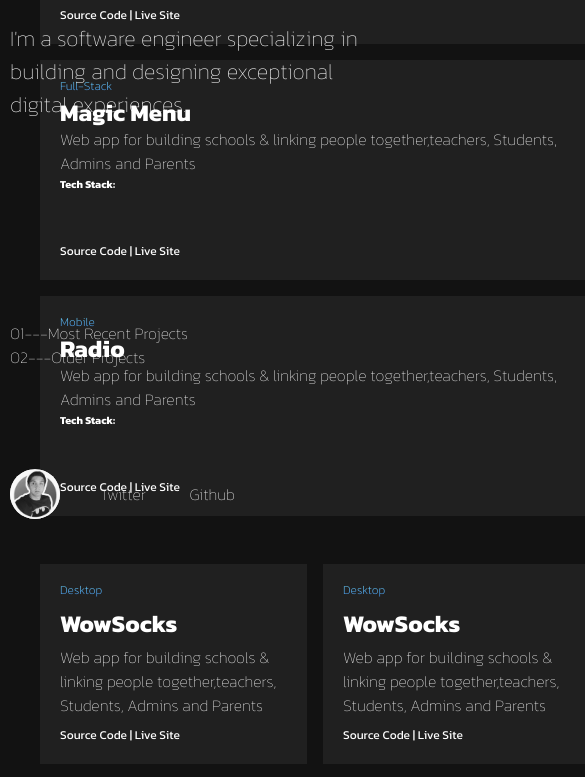
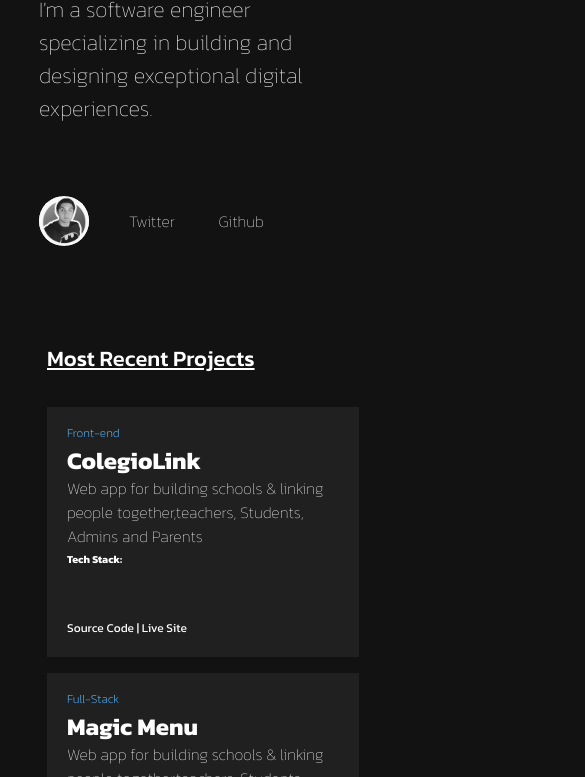
Before and after one commit to CalilDrissi/gatsby-calil-tech, a Gatsby site: page / in a window 390 px wide. Shown: the part 246-1023 px from the top of the page, 585 px wide, since content can reach past the window. Built offline with nearby package versions, Linux system fonts and the light colour scheme; Gatsby itself is replaced by a stand-in of ours; some icons are missing.

Commit message:
responsiveness  added

```diff
--- a/package.json
+++ b/package.json
@@ -22,6 +22,7 @@
     "react": "^17.0.1",
     "react-devicons": "^2.14.0",
     "react-dom": "^17.0.1",
+    "react-tooltip": "^4.2.21",
     "styled-components": "^5.3.5"
   }
 }
--- a/src/components/Card.js
+++ b/src/components/Card.js
@@ -4,7 +4,7 @@ import { GithubOriginalIcon,  GatsbyPlainIcon, WebpackPlainIcon} from "react-dev
 
 const Box = styled.div`
 
-    width: 550px ;
+    width: 100% ;
     height:  220px  ;
     padding: 20px ;
     background: #202020;
@@ -19,7 +19,9 @@ const Box = styled.div`
       transform:  scale(1.1, 1.1);
     }
 
-}
+    @media (max-width: 990px) {
+      height: 250px ;
+    }
 
 `
 const Heading5 = styled.h5`
@@ -71,8 +73,8 @@ transition:.2s ease-in-out opacity, .2s ease-in-out transform;
   opacity:0;
   padding: auto;
   position:absolute;
-  bottom: 30px;
-  left:-40px;
+  bottom: 40px;
+  left:40px;
   width: 210px;
   height:150px;
   overflow-x:hidden;
@@ -107,21 +109,21 @@ export const Card = ({type, title}) => {
          <Check>
 
             <Linky>Source Code</Linky>
-            <FrameDiv>
+            {/* <FrameDiv>
                    <iframe
 
                    src="https://calil.tech"
 height="2000px" width="1000px" ></iframe>
             </FrameDiv>
-
+        */}
             <span> | </span>
             <Linky> Live Site</Linky>
-            <FrameDiv>
+            {/* <FrameDiv>
                    <iframe
 
                    src="https://braydoncoyer.dev/"
 height="2000px" width="1000px" ></iframe>
-            </FrameDiv>
+            </FrameDiv> */}
          </Check>
     </Box>
       </>
--- a/src/components/CardSquare.js
+++ b/src/components/CardSquare.js
@@ -3,6 +3,7 @@ import styled from 'styled-components'
 import { GithubOriginalIcon,  GatsbyPlainIcon, WebpackPlainIcon} from "react-devicons";
 
 const Box = styled.div`
+    width: 100% ;
     height:  200px  ;
     padding: 20px ;
 
--- a/src/components/Catalog.js
+++ b/src/components/Catalog.js
@@ -4,12 +4,25 @@ import { Card } from './Card';
 import {CardSquare} from './CardSquare'
 
 const Container = styled.div`
-  max-width: 550px;
-  max-height: 100vh;
+   width:  clamp(30vw,45vw, 550px);
   grid-column-start: 2;
   grid-column-end:3 ;
+  padding-right: 10px ;
+ margin-left: .5rem;
 
- margin-left: .5rem;
+ @media (max-width: 990px) {
+  grid-row-start: 2;
+  width: 100% ;
+  grid-column-start: 1;
+  grid-column-end:2 ;
+  padding: 0 10%;
+}
+
+@media (max-width: 490px) {
+    grid-row-start: 2 ;
+
+
+}
 
 `
 
@@ -20,12 +33,19 @@ justify-items: stretch ;
 grid-gap: 1rem ;
 margin-top: 3rem ;
 margin-bottom: 20px ;
+
+@media (max-width: 580px) {
+    grid-template-columns: 1fr ;
+
+
+}
 &:hover > div:not(:hover){
   opacity: 0.5;
 }
 `
 
 const BoxRec = styled.div`
+width: 100% ;
  display: flex ;
   gap: 16px;
   flex-direction: column;
@@ -33,12 +53,24 @@ const BoxRec = styled.div`
   opacity: 0.5;
 }
 `
+const HeadingCat = styled.h2`
+      font-size: 22px ;
+      text-decoration: underline;
+      font-weight: 500 ;
+      margin: 2rem  0;
+      display: none ;
+
+      @media (max-width: 990px){
+        display: block ;
+      }
+`
 
 export const Catalog = () => {
   return (
     <>
     <Container>
 
+        <HeadingCat>Most Recent Projects</HeadingCat>
           <BoxRec>
 
 
@@ -46,7 +78,7 @@ export const Catalog = () => {
             <Card  type="Full-Stack" title="Magic Menu"/>
             <Card  type="Mobile" title="Radio"/>
             </BoxRec>
-
+            <HeadingCat> Older Projects </HeadingCat>
             <BoxSquare>
 
             <CardSquare type="Desktop" title="WowSocks"/>
--- a/src/components/Hero.js
+++ b/src/components/Hero.js
@@ -1,12 +1,34 @@
 import React from 'react';
 import styled from 'styled-components';
+import ReactTooltip from 'react-tooltip';
 import { GithubOriginalIcon,  TwitterOriginalIcon} from "react-devicons";
 
 const Container = styled.div`
-      max-width: 550px;
-       height: 100vh;
+      width:  clamp(30vw,550px, 550px);
        position: fixed;
-       padding-left: 10px ;
+       padding-left: 22px ;
+      height: 80vh;
+      display: flex ;
+      flex-direction: column ;
+      justify-content: space-between ;
+       @media (max-width: 990px) {
+            position: relative;
+            width: 100% ;
+            padding: 0 10%;
+            height: 40vh ;
+            & nav {
+                  display: none ;
+            }
+
+            @media (max-width: 490px) {
+            position: relative;
+            width: 100% ;
+            padding: 0 10%;
+            height: 50vh ;
+            & nav {
+                  display: none ;
+            }
+}
 
 `
 
@@ -14,8 +36,8 @@ const Heading = styled.h1`
     font-size: 70px;
     font-weight: 900;
     line-height: 1.05 ;
-    &:hover {
-
+    @media (max-width: 500px) {
+          font-size: 50px ;
     }
 `
 
@@ -23,7 +45,6 @@ const  Part1 = styled.div`
 display: block ;
 font-size: 32px ;
 font-weight: 200 ;
-margin-bottom: 40px;
 line-height: 1.05 ;
 `
 
@@ -31,7 +52,7 @@ const  Part2 = styled.div`
 display: block ;
 font-size: 22px ;
 font-weight: 100 ;
-margin-bottom: 100px;
+padding-top: 32px ;
 `
 
 const Heading6 = styled.h6`
@@ -40,9 +61,7 @@ const Heading6 = styled.h6`
       font-size: 16px ;
 `
 
-const Tabs = styled.div`
-margin-top: 200px ;
-      margin-bottom: 100px;
+const Tabs = styled.nav`
       cursor: pointer;
       font-weight: 100 ;
 `
@@ -52,8 +71,8 @@ const Connect = styled.div`
       gap: 20px;
       align-items: center ;
       cursor: pointer;
-      margin-top: 20% ;
       font-weight: 100 ;
+
 `
 const Photo = styled.div`
       width: 50px;
@@ -93,11 +112,17 @@ export const Hero = () => {
   return (
       <>
       <Container>
-        <Heading6>Hi, my name is</Heading6>
-        <Heading data-hover="this is the data-hover content">Calil Drissi</Heading>
+
+            <div>
+            <Heading6 >Hi, my name is</Heading6>
+        <Heading data-hover="this is the data-hover content">
+        <span data-tip='خليل'>Calil </span><ReactTooltip textColor='#eee' backgroundColor='black' />
+         Drissi</Heading>
           <Part1>I Develop Computer Software.</Part1>
           <Part2>I'm a software engineer specializing in building and designing
           exceptional digital experiences.</Part2>
+
+            </div>
 
           <Tabs>
           <p>01---Most Recent Projects</p>
--- a/src/pages/index.js
+++ b/src/pages/index.js
@@ -12,10 +12,12 @@ const GlobalStyle = createGlobalStyle`
 
 html {
   scrollbar-width: none;
+  scroll-behavior:smooth;
 }
 
 body::-webkit-scrollbar {
   display: none;
+
 }
   body{
 
@@ -35,6 +37,18 @@ padding-top: 70px ;
  display: grid ;
  grid-template-columns: 1fr 1fr ;
  grid-column-gap: 2rem;
+
+ @media (max-width: 990px)  {
+  grid-template-columns: 1fr ;
+  grid-template-rows: 40vh auto ;
+  grid-row-gap: 4rem ;
+
+
+}
+@media (max-width: 490px) {
+  grid-template-rows: 50vh auto;
+}
+
 `
 
 // markup
```
Also changed, not shown: 1 other file.
